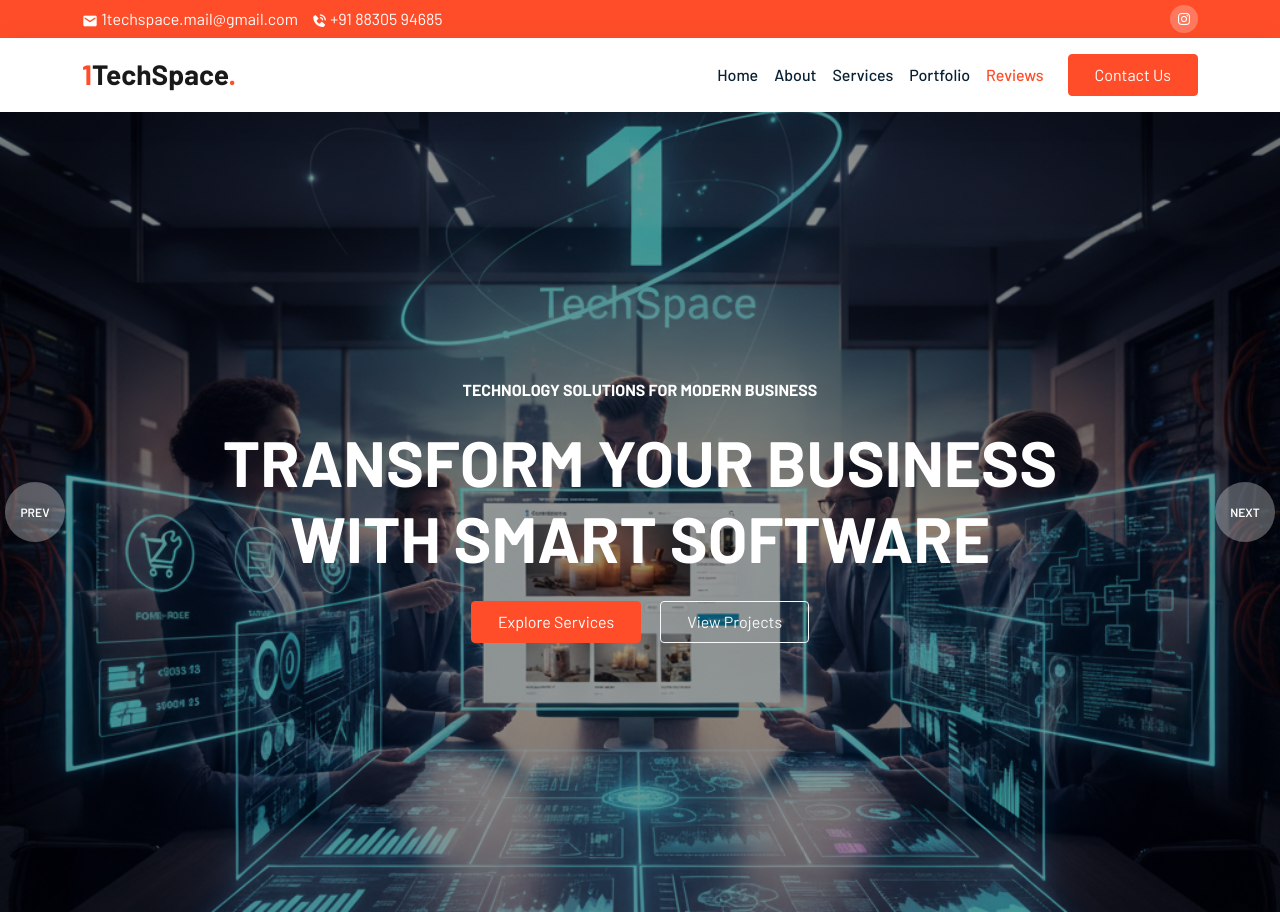
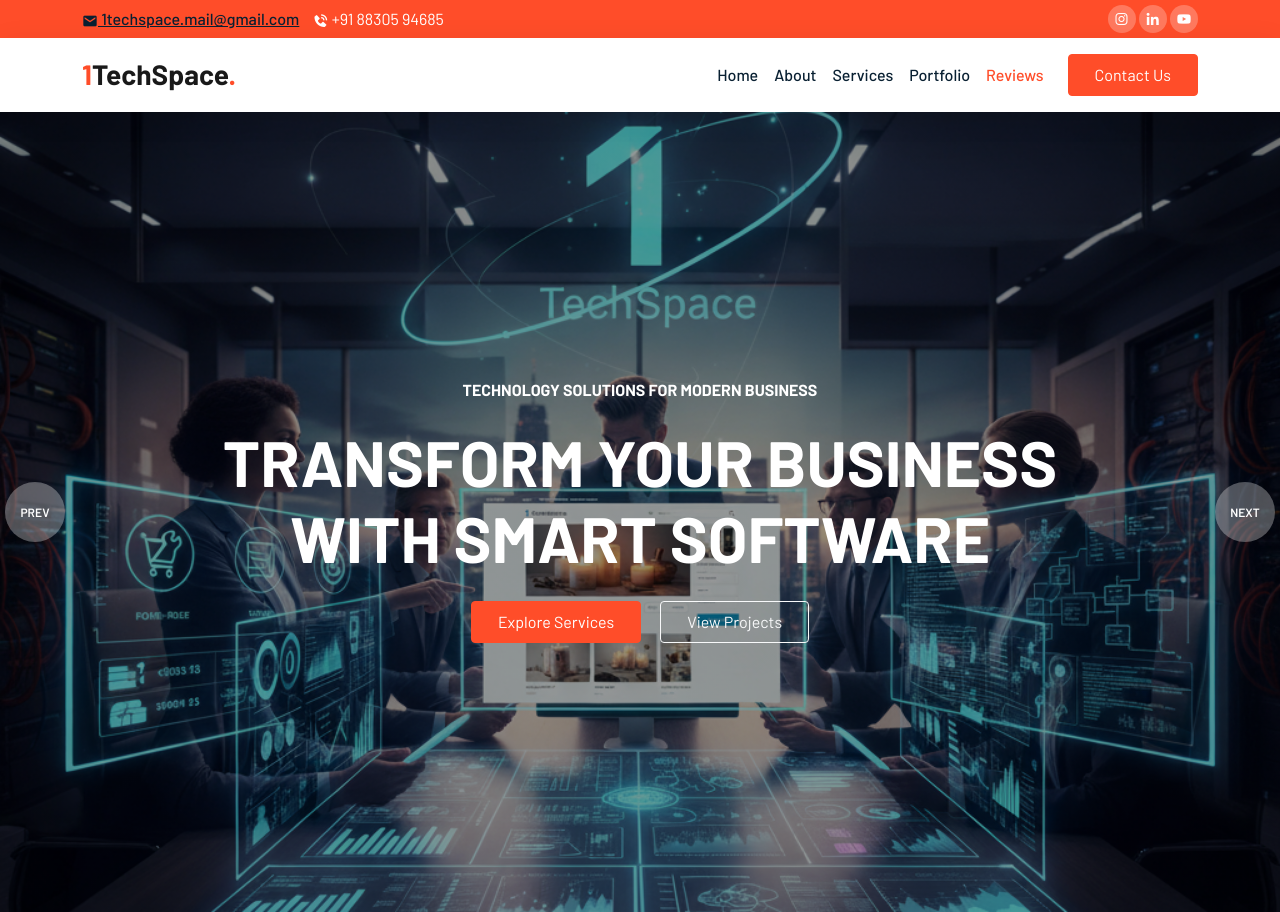
Before and after one commit to ChetanR01/1techspace, a plain HTML site: page index.html in a window 1280 px wide. Shown: the top 912 px of the page. Drawn offline with nearby package versions, Linux system fonts and the light colour scheme.

Commit message:
added linkedin and youtube hyperlinks

```diff
--- a/index.html
+++ b/index.html
@@ -25,11 +25,13 @@
         <div class="container">
             <div class="row justify-content-between">
                 <div class="col-auto">
-                    <p> <i class='bx bxs-envelope'></i> 1techspace.mail@gmail.com</p>
+                    <p><a href="mailto:1techspace.mail@gmail.com"><i class='bx bxs-envelope'></i> 1techspace.mail@gmail.com</a> </p>
                     <p> <i class='bx bxs-phone-call'></i> +91 88305 94685</p>
                 </div>
                 <div class="col-auto social-icons">
                     <a href="https://www.instagram.com/1techspace_"><i class='bx bxl-instagram'></i></a>
+                    <a href="https://www.linkedin.com/company/1techspace/"><i class='bx bxl-linkedin'></i></a>
+                    <a href="https://www.youtube.com/@1TechSpace_01"><i class='bx bxl-youtube'></i></a>
                 </div>
             </div>
         </div>
@@ -389,6 +391,8 @@
                         <p>Empowering businesses with innovative software solutions. From cloud-based POS systems to custom enterprise applications, we build technology that drives growth.</p>
                         <div class="col-auto social-icons">
                             <a href="https://www.instagram.com/1techspace_"><i class='bx bxl-instagram'></i></a>
+                            <a href="https://www.linkedin.com/company/1techspace/"><i class='bx bxl-linkedin'></i></a>
+                            <a href="https://www.youtube.com/@1TechSpace_01"><i class='bx bxl-youtube'></i></a>
                         </div>
                         <div class="col-auto conditions-section">
                             <a href="#">Privacy</a>
```
